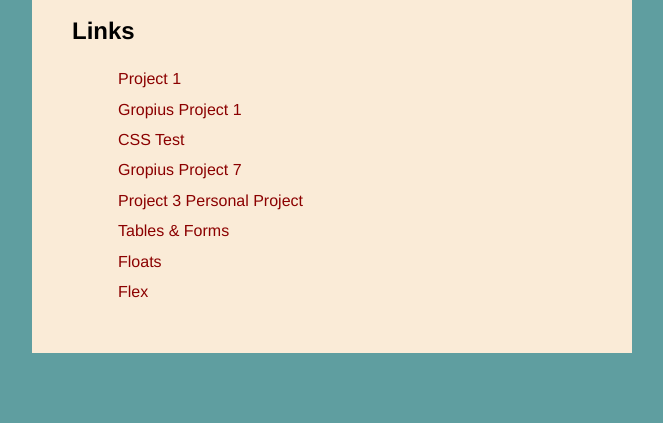
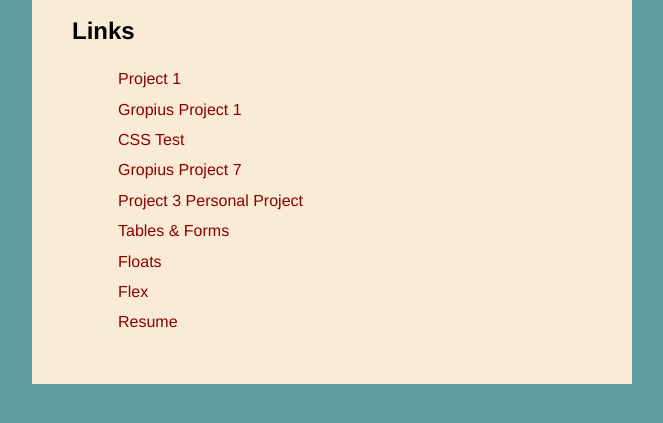
Before and after one commit to jmondragon02/_JoshMondragon_TECH272_Spring2024, a plain HTML site: page index.html in a window 1280 px wide. Shown: the part 163-586 px from the top of the page, without its empty margins (308-971 px from the left). Drawn offline with Linux system fonts and the light colour scheme.

Commit message:
Resume upload

```diff
--- a/index.html
+++ b/index.html
@@ -52,6 +52,7 @@
 			<li><a href="Project_3a_JoshMondragon/TablesForms_1.html">Tables &amp; Forms</a></li>
 			<li><a href="Project_3a_JoshMondragon/Floats.html">Floats</a></li>
 			<li><a href="Project_3a_JoshMondragon/Flex.html">Flex</a></li>
+			<li><a href="Resume Project/resume.html">Resume</a></li>
 		</ul>
 	</main>
 </body>
```
